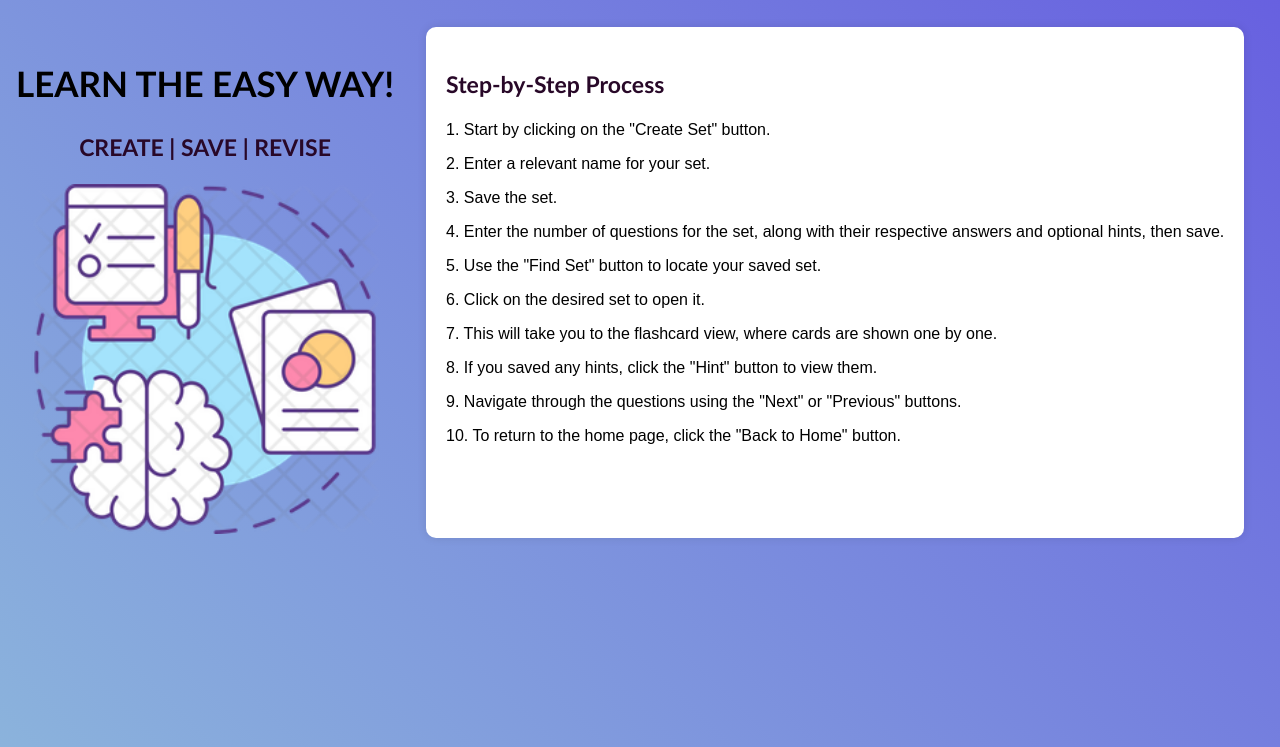
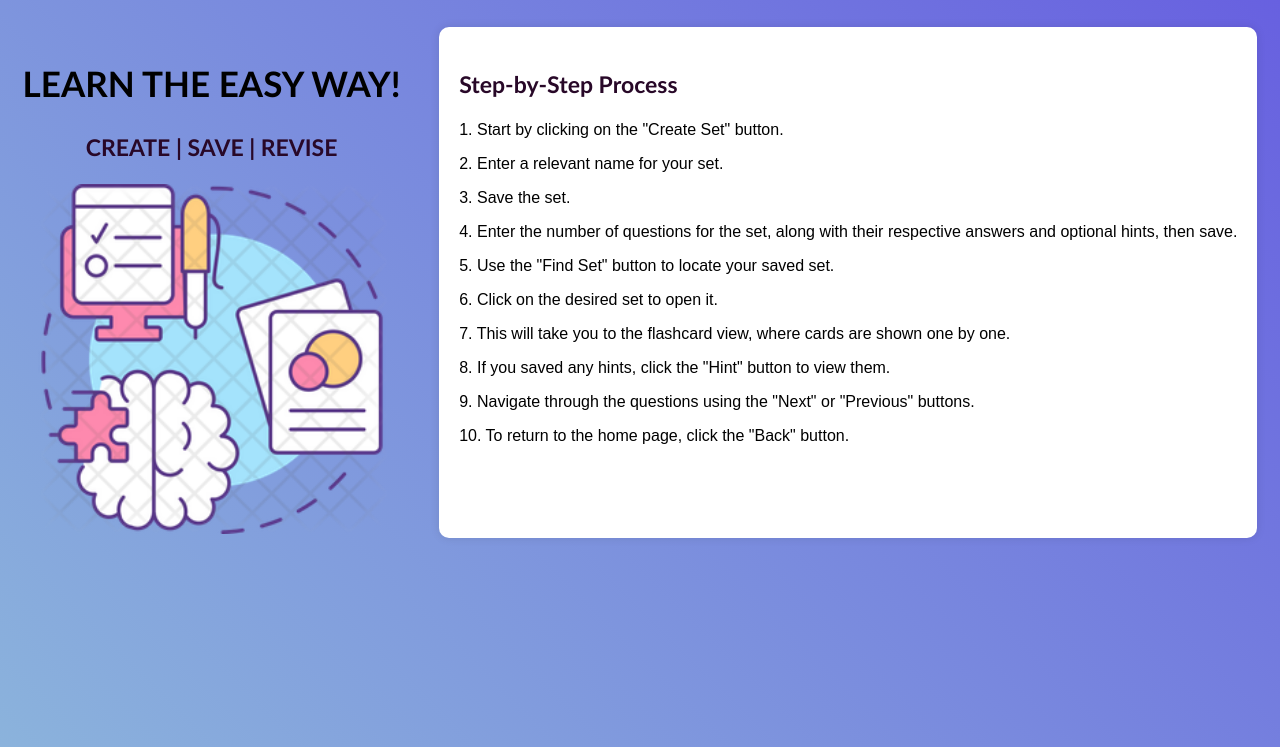
Before and after one commit to dnyaneshgh/FC-Learning-Web-App, a Flask app: page / in a window 1280 px wide. Shown: the part 87-834 px from the top of the page. Run offline with Flask 3, Linux system fonts and the light colour scheme.

Commit message:
juatify content space evenly

```diff
--- a/SDProject/Templates/main_page.html
+++ b/SDProject/Templates/main_page.html
@@ -126,6 +126,7 @@
         display: flex;
         margin: 1rem;
         margin-top: 4rem;
+        justify-content: space-evenly;
       }
     </style>
   </head>
@@ -174,7 +175,7 @@
           9. Navigate through the questions using the "Next" or "Previous"
           buttons.
         </p>
-        <p>10. To return to the home page, click the "Back to Home" button.</p>
+        <p>10. To return to the home page, click the "Back" button.</p>
       </div>
     </div>
   </body>
```
